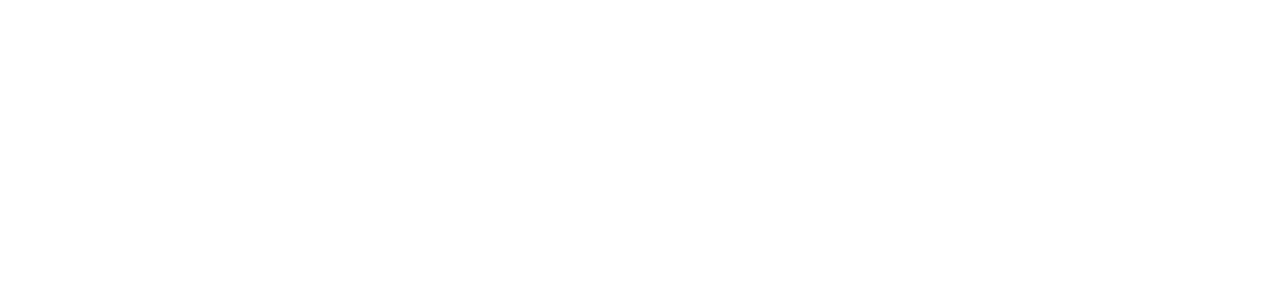
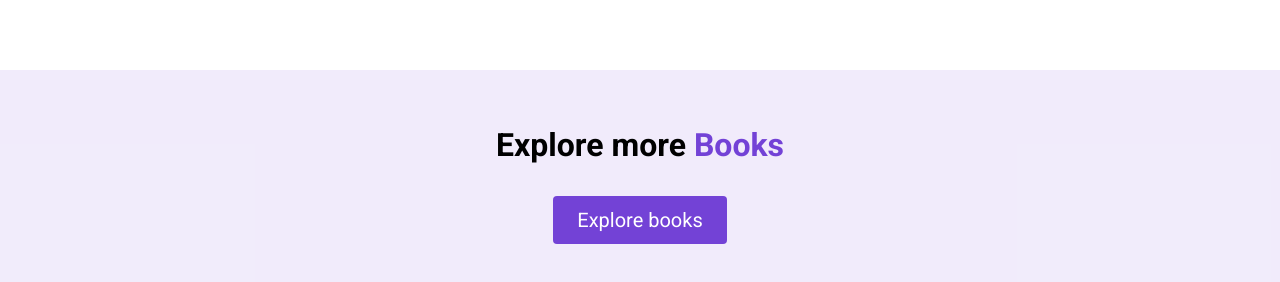
Before and after one commit to Timson89/Week5ReactRocketship-E-Commerce-App, a React (Create React App) app: page / in a window 1280 px wide. Shown: the part 2651-2933 px from the top of the page. Before the commit the page ends 2721 px from the top, so only its background shows below. Built offline with nearby package versions, Linux system fonts and the light colour scheme.

Commit message:
Finished the last section located at the bottom of the page, just above the footer.

```diff
--- a/src/App.js
+++ b/src/App.js
@@ -10,6 +10,7 @@
 import Highlights from './components/Highlights.jsx';
 import Featured   from './components/Featured.jsx';
 import Discounted from './components/Discounted.jsx';
+import Explore    from './components/Explore.jsx';
 
 
 function App() {
@@ -22,6 +23,7 @@
       <Highlights />
       <Featured />
       <Discounted />
+      <Explore />
     </div>
   );
 }
--- /dev/null
+++ b/src/components/Explore.jsx
@@ -0,0 +1,20 @@
+import React from 'react'
+
+const Explore = () => {
+
+  return (
+
+    <section id="explore">
+      <div className="container">
+        <div className="row row__column">
+          <h2>Explore more <span className="purple">Books</span></h2>
+          <a href="/books">
+            <button className="btn">Explore books</button>
+          </a>
+        </div>
+      </div>
+    </section>
+  )
+}
+
+export default Explore
```
